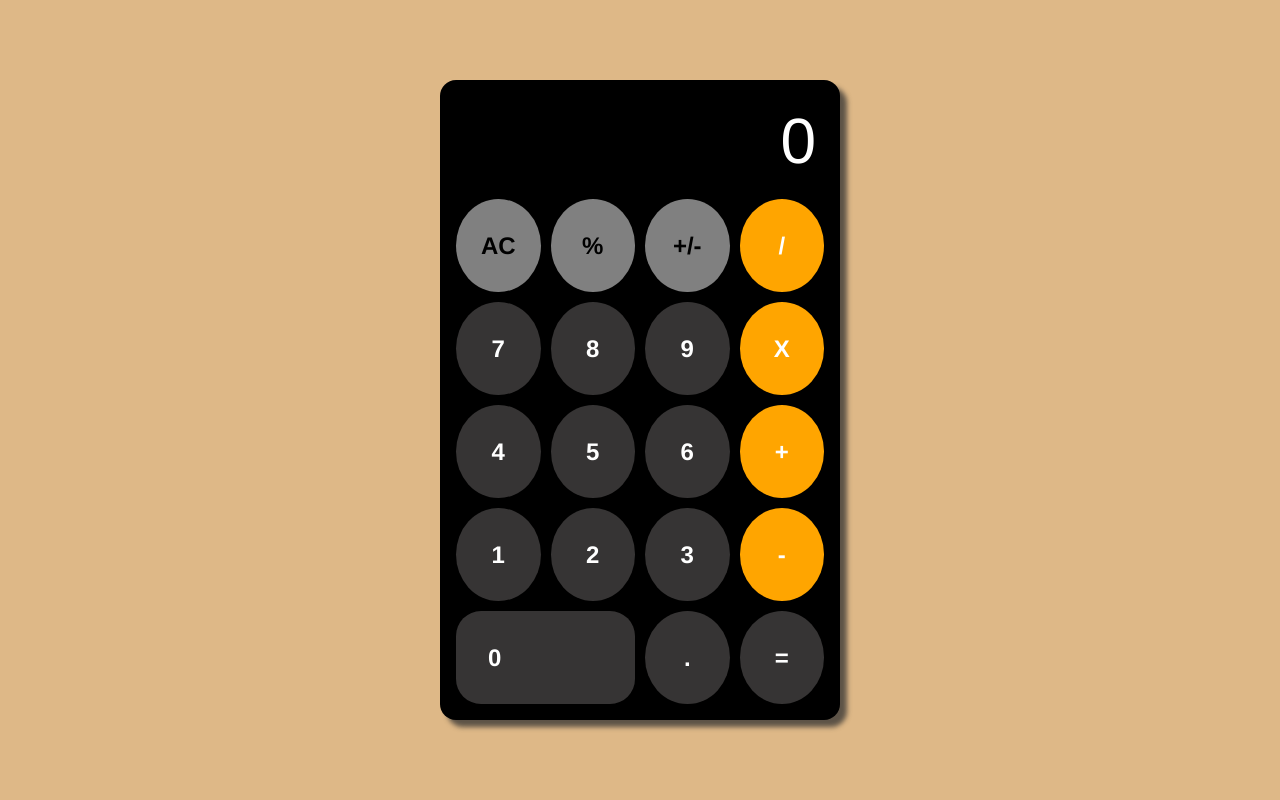
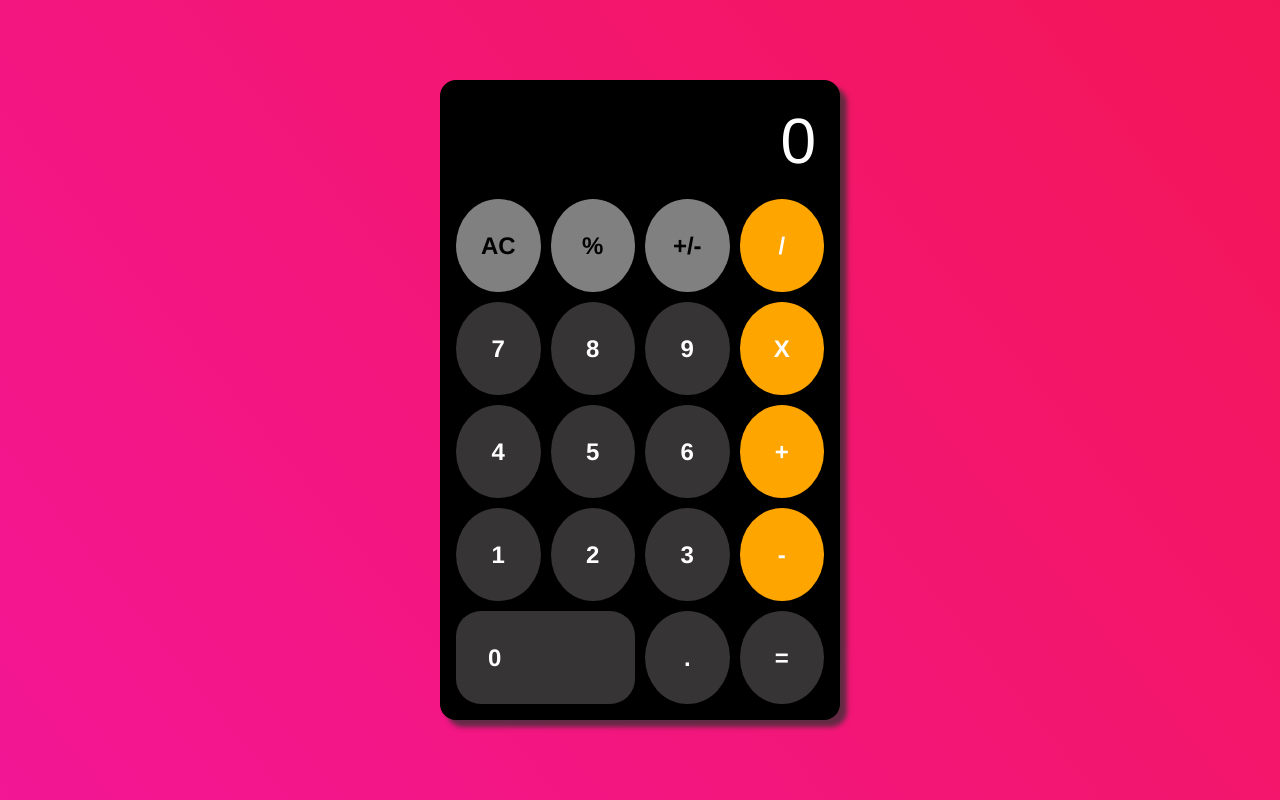
Before and after one commit to Manasipathak766/Calculator_react, a React (Create React App) app: page / in a window 1280 px wide. Built offline with nearby package versions, Linux system fonts and the light colour scheme.

Commit message:
made some changes

```diff
--- a/src/index.css
+++ b/src/index.css
@@ -11,3 +11,29 @@ code {
   font-family: source-code-pro, Menlo, Monaco, Consolas, 'Courier New',
     monospace;
 }
+/* transition */
+body {
+
+  background: linear-gradient(51deg, #6ddf12, #067f3b, #00d58c, #009bd5, #0021d5, #8800d5, #f316d8, #f3164f, #f3be16, #bdf316);
+  background-size: 2000% 2000%;
+
+  -webkit-animation: mytransition 19s ease infinite;
+  -moz-animation: mytransition 19s ease infinite;
+  animation: mytransition 19s ease infinite;
+}
+
+@-webkit-keyframes mytransition {
+  0%{background-position:0% 57%}
+  50%{background-position:100% 44%}
+  100%{background-position:0% 57%}
+}
+@-moz-keyframes mytransition {
+  0%{background-position:0% 57%}
+  50%{background-position:100% 44%}
+  100%{background-position:0% 57%}
+}
+@keyframes mytransition {
+  0%{background-position:0% 57%}
+  50%{background-position:100% 44%}
+  100%{background-position:0% 57%}
+}
```
